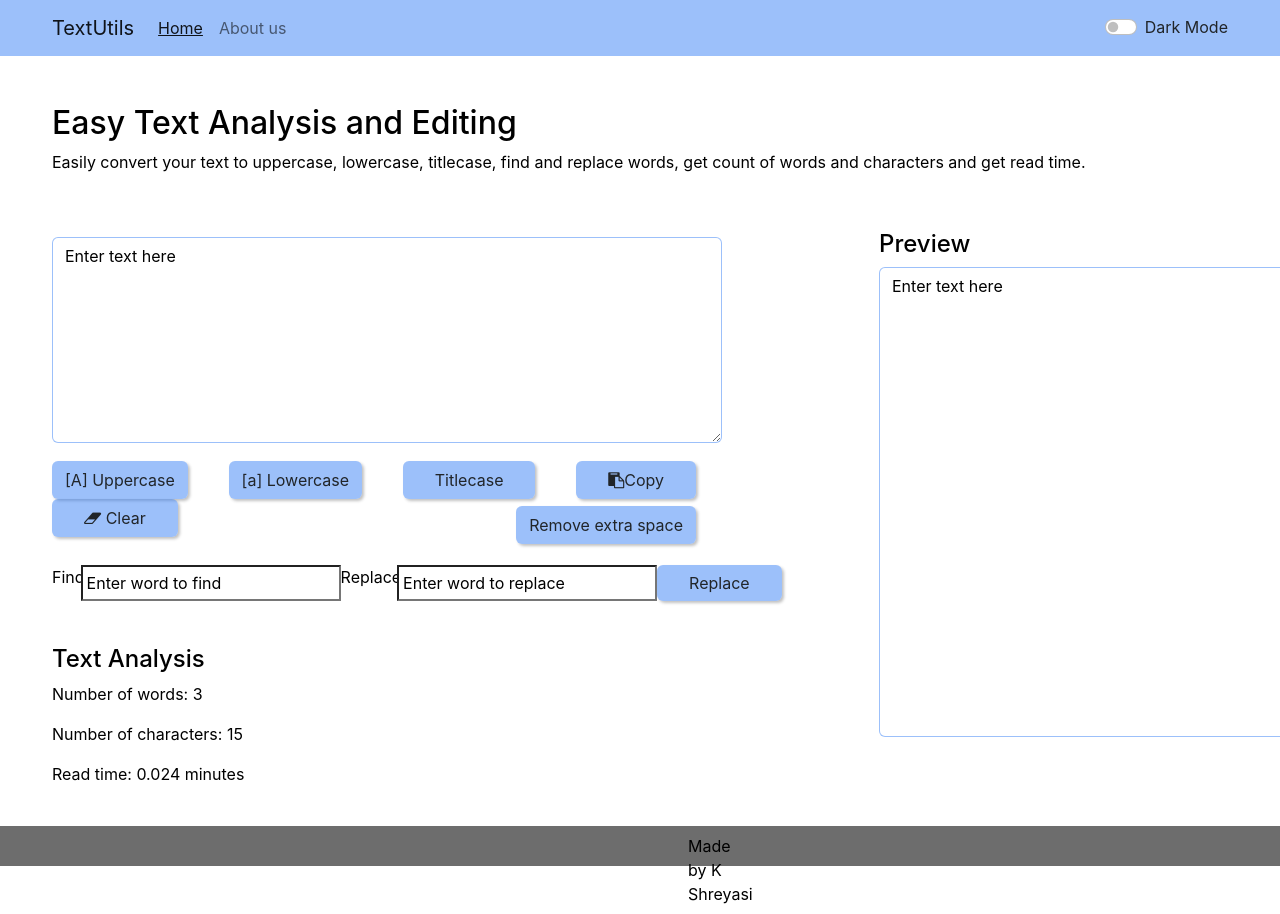
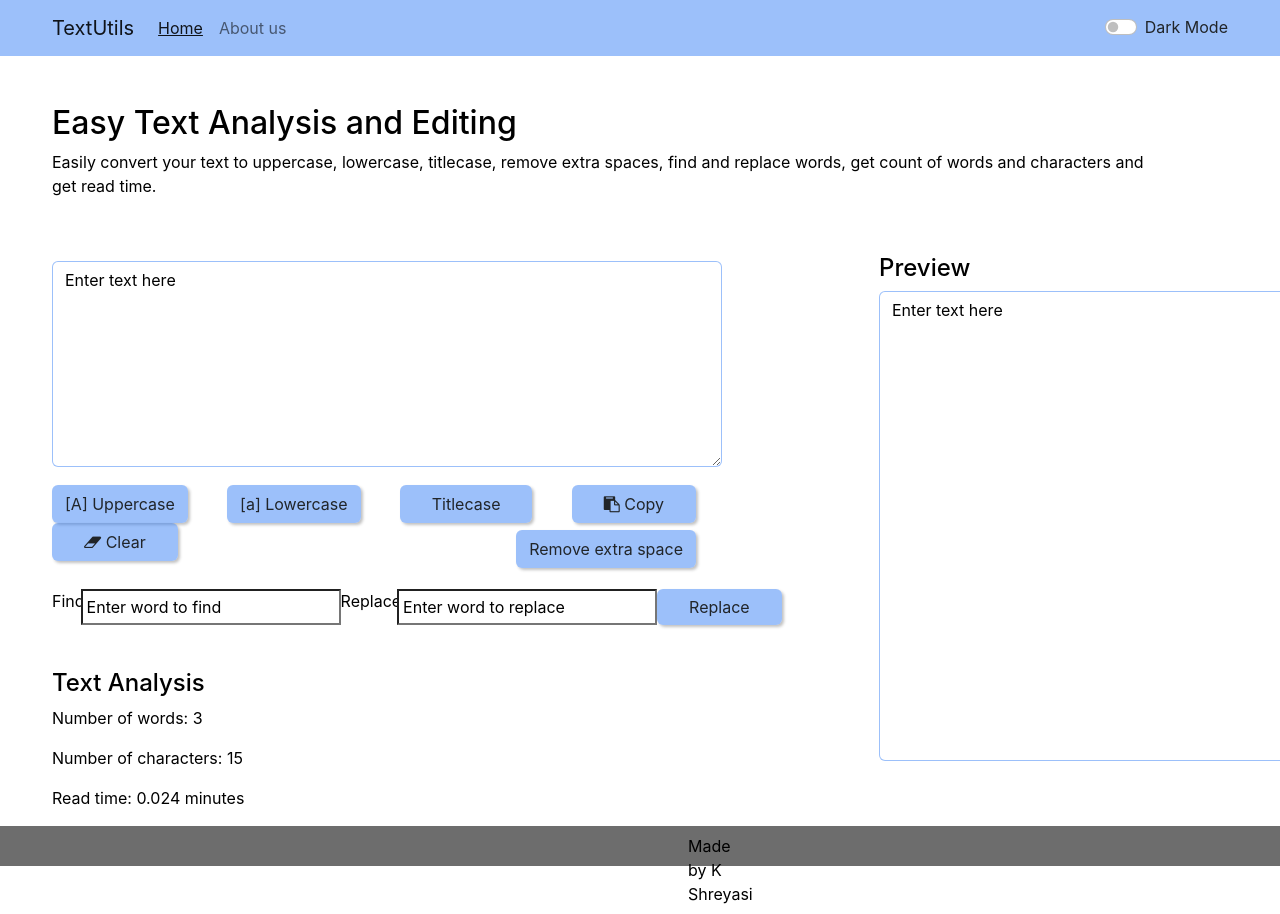
Before and after one commit to shreyasi23/Textutils_React_app, a React (Create React App) app: page / in a window 1280 px wide. Shown: the top 914 px of the page. Built offline with nearby package versions, Linux system fonts and the light colour scheme.

Commit message:
modified TextBox.js

```diff
--- a/src/components/TextBox.js
+++ b/src/components/TextBox.js
@@ -105,13 +105,13 @@ export default function TextBox(props){
             {/*text editing*/}
             <section id = "text_edit" style = {{color: props.mode==='light'?'black':'white'}}>
                 <h2 >{props.heading}</h2>
-                <p >Easily convert your text to uppercase, lowercase, titlecase, find and replace words, get count of words and characters and get read time.</p>
+                <p >Easily convert your text to uppercase, lowercase, titlecase, remove extra spaces, find and replace words, get count of words and characters and get read time.</p>
                 <textarea className="form-control input_box" id="exampleFormControlTextarea1" value = {text} onChange = {handleOnChange} style = {{backgroundColor: props.mode==='light'?'white':'rgb(35 35 35)', color: props.mode==='light'?'black':'white'}} rows="8"></textarea>
                 <div id = "button_box">
                     <button className = {`btn my_btn_style text-${props.mode ==='light'?'dark':'light'}`} onClick = {handleUppercase}>[A] Uppercase</button>
                     <button className = {`btn my_btn_style text-${props.mode ==='light'?'dark':'light'}`} onClick = {handleLowercase}>[a] Lowercase</button>
                     <button className = {`btn my_btn_style resize_btn text-${props.mode ==='light'?'dark':'light'}`} onClick = {handleTitlecase}>Titlecase</button>
-                    <button className = {`btn my_btn_style resize_btn text-${props.mode ==='light'?'dark':'light'}`} onClick = {handleCopy}><i className="fa fa-clipboard"></i>Copy</button>
+                    <button className = {`btn my_btn_style resize_btn text-${props.mode ==='light'?'dark':'light'}`} onClick = {handleCopy}><i className="fa fa-clipboard"></i> Copy</button>
                     <button className = {`btn my_btn_style resize_btn text-${props.mode ==='light'?'dark':'light'}`} id  = "clear_btn" onClick = {handleClear}><i className="fa fa-eraser"></i> Clear</button>
                     <button className = {`btn my_btn_style text-${props.mode ==='light'?'dark':'light'}`} id = "extra_space_btn" onClick = {handleExtraSpace}>Remove extra space</button>
                     {/* <button className = "btn btn-info my_btn_style resize_btn" onClick = {toggleStyle}>{btnText}</button> */}
```
